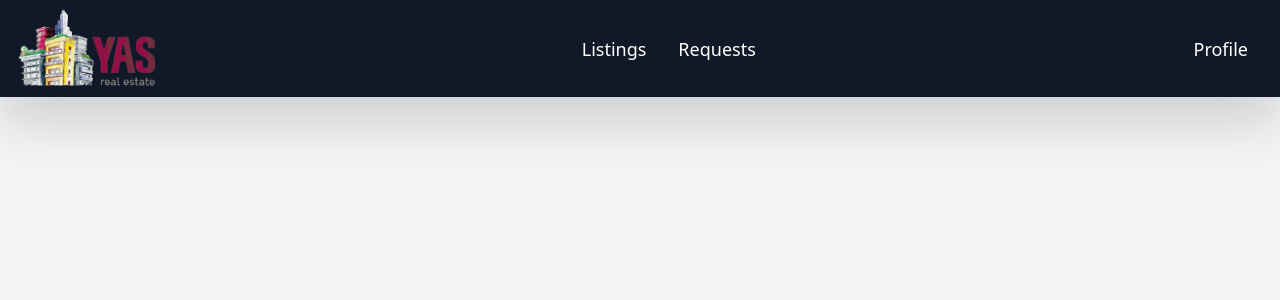
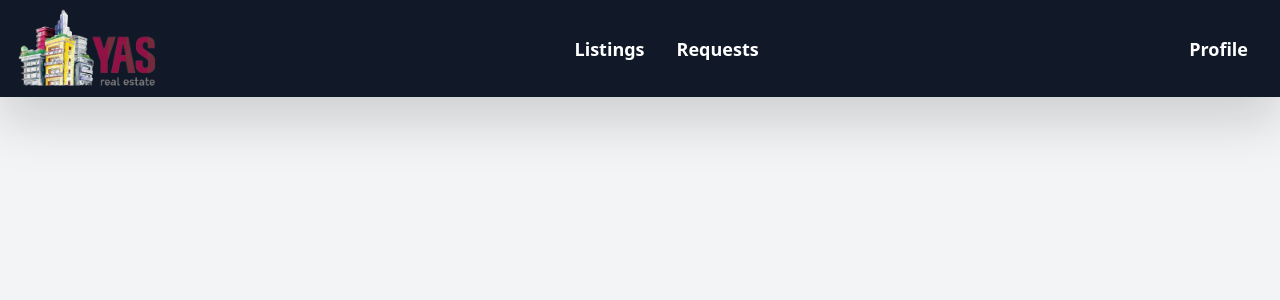
Before and after one commit to Elie309/yasapp, a CodeIgniter 4 app: the page made by app/Views/template/header.php in a window 1280 px wide. Shown: the top 300 px of the page. Run offline with PHP 8.4 and a stand-in for CodeIgniter, Linux system fonts and the light colour scheme; the template is opened without the code that fills it, so the values that code supplies are empty; style sheets or scripts are compiled from the project's sources; some libraries are stand-ins or nearby versions.

Commit message:
Enhance header styling by making menu items and profile button bold for improved visibility

```diff
--- a/app/Views/template/header.php
+++ b/app/Views/template/header.php
@@ -17,14 +17,14 @@
         </button>
         <div class="hidden lg:flex flex-1 justify-between items-center">
             <ul class="flex justify-center flex-grow space-x-8 text-center items-center text-white">
-                <li><a href="/listings" class="h-full rounded  hover:text-red-800 outline-none ">Listings</a></li>
-                <li><a href="/requests" class="h-full  rounded text-white hover:text-red-800 outline-none ">Requests</a></li>
+                <li><a href="/listings" class="h-full rounded font-bold  hover:text-red-800 outline-none ">Listings</a></li>
+                <li><a href="/requests" class="h-full  rounded font-bold text-white hover:text-red-800 outline-none ">Requests</a></li>
             </ul>
             <div id="profile" class="relative flex-grow-0">
-                <button class="block p-4 rounded text-white hover:text-red-800 outline-none focus:outline-none" onclick="toggleDropdown()">Profile</button>
+                <button class="block p-4 rounded text-white font-bold hover:text-red-800 outline-none focus:outline-none" onclick="toggleDropdown()">Profile</button>
                 <ul id="profile-dropdown" class="hidden absolute right-0 mt-2 w-48 bg-white rounded shadow-lg">
-                    <li><a href="/settings" class="block p-4 text-gray-900 outline-none rounded-t  hover:bg-gray-300 focus:outline-none">Settings</a></li>
-                    <li><a href="/logout" class="block p-4 text-gray-900 outline-none rounded-b  hover:bg-gray-300 focus:outline-none">Logout</a></li>
+                    <li><a href="/settings" class="block p-4 font-bold text-gray-900 outline-none rounded-t  hover:bg-gray-300 focus:outline-none">Settings</a></li>
+                    <li><a href="/logout" class="block p-4 font-bold text-gray-900 outline-none rounded-b  hover:bg-gray-300 focus:outline-none">Logout</a></li>
                 </ul>
             </div>
         </div>
@@ -50,10 +50,10 @@
                 <nav class="w-full">
                     <ul class="font-bold text-center lg:text-start">
                         <!-- Removed Clients Link -->
-                        <li class="mb-4"><a href="/listings" class="block p-4 rounded hover:bg-red-800 outline-none focus:outline-red-800">Listings</a></li>
-                        <li class="mb-4"><a href="/requests" class="block p-4 rounded hover:bg-red-800 outline-none focus:outline-red-800">Requests</a></li>
-                        <li class="mb-4"><a href="/settings" class="block p-4 rounded hover:bg-red-800 outline-none focus:outline-red-800">Settings</a></li>
-                        <li class="mb-4"><a href="/logout" class="block p-4 rounded hover:bg-red-800 outline-none focus:outline-red-800">Logout</a></li>
+                        <li class="mb-4"><a href="/listings" class="block p-4 font-bold rounded hover:bg-red-800 outline-none focus:outline-red-800">Listings</a></li>
+                        <li class="mb-4"><a href="/requests" class="block p-4 font-bold rounded hover:bg-red-800 outline-none focus:outline-red-800">Requests</a></li>
+                        <li class="mb-4"><a href="/settings" class="block p-4 font-bold rounded hover:bg-red-800 outline-none focus:outline-red-800">Settings</a></li>
+                        <li class="mb-4"><a href="/logout" class="block p-4 font-bold rounded hover:bg-red-800 outline-none focus:outline-red-800">Logout</a></li>
                     </ul>
                 </nav>
             </div>
```
